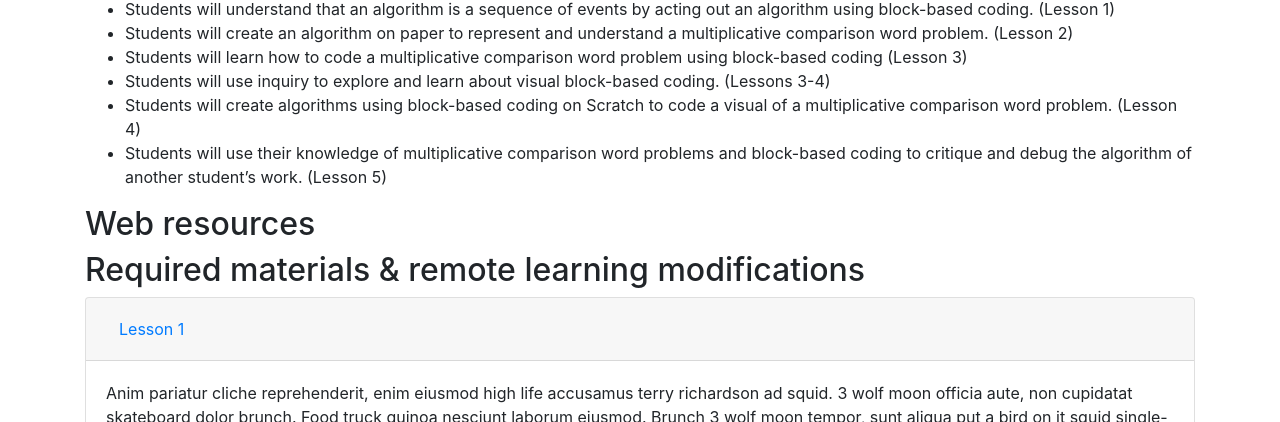
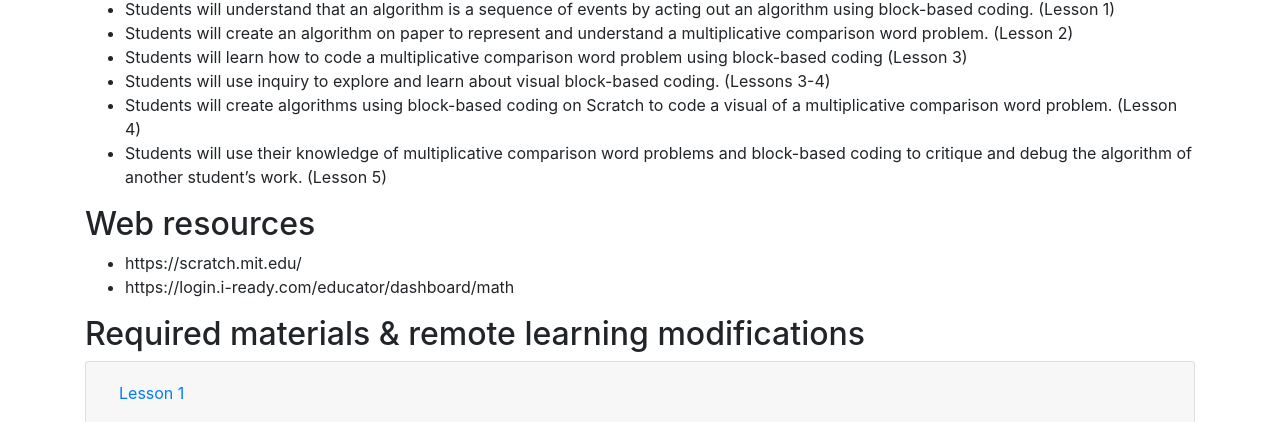
Before and after one commit to sternj/rlosps, a plain HTML site: page grade4/mod1.html in a window 1280 px wide. Shown: the part 506-928 px from the top of the page. Drawn offline with nearby package versions, Linux system fonts and the light colour scheme.

```diff
--- a/grade4/mod1.html
+++ b/grade4/mod1.html
@@ -1,10 +1,12 @@
+<head>
   <link rel="stylesheet" href="https://stackpath.bootstrapcdn.com/bootstrap/4.5.2/css/bootstrap.min.css" integrity="sha384-JcKb8q3iqJ61gNV9KGb8thSsNjpSL0n8PARn9HuZOnIxN0hoP+VmmDGMN5t9UJ0Z" crossorigin="anonymous">
 
   <script src="https://code.jquery.com/jquery-3.5.1.slim.min.js" integrity="sha384-DfXdz2htPH0lsSSs5nCTpuj/zy4C+OGpamoFVy38MVBnE+IbbVYUew+OrCXaRkfj" crossorigin="anonymous"></script>
   <script src="https://cdn.jsdelivr.net/npm/popper.js@1.16.1/dist/umd/popper.min.js" integrity="sha384-9/reFTGAW83EW2RDu2S0VKaIzap3H66lZH81PoYlFhbGU+6BZp6G7niu735Sk7lN" crossorigin="anonymous"></script>
   <script src="https://stackpath.bootstrapcdn.com/bootstrap/4.5.2/js/bootstrap.min.js" integrity="sha384-B4gt1jrGC7Jh4AgTPSdUtOBvfO8shuf57BaghqFfPlYxofvL8/KUEfYiJOMMV+rV" crossorigin="anonymous"></script>
 
-<!-- Nav bar -->
+</head>
+<body>
   <nav class="navbar navbar-expand-lg navbar-light bg-light">
     <a class="navbar-brand" href="../index.html">CSforAll Module Repository
     </a>
@@ -83,6 +85,10 @@
       <li>Students will use their knowledge of multiplicative comparison word problems and block-based coding to critique and debug the algorithm of another student’s work. (Lesson 5)</li>
     </ul>
     <h2>Web resources</h2>
+    <ul>
+      <li>https://scratch.mit.edu/</li>
+      <li>https://login.i-ready.com/educator/dashboard/math</li>
+    </ul>
     <h2>Required materials & remote learning modifications</h2>
     <div id="accordion">
     <div class="card">
@@ -158,3 +164,7 @@
   </div>
 
   </div>
+
+
+</body>
+<!-- Nav bar -->
```
Lines whose indentation alone changed are shown as unchanged.
